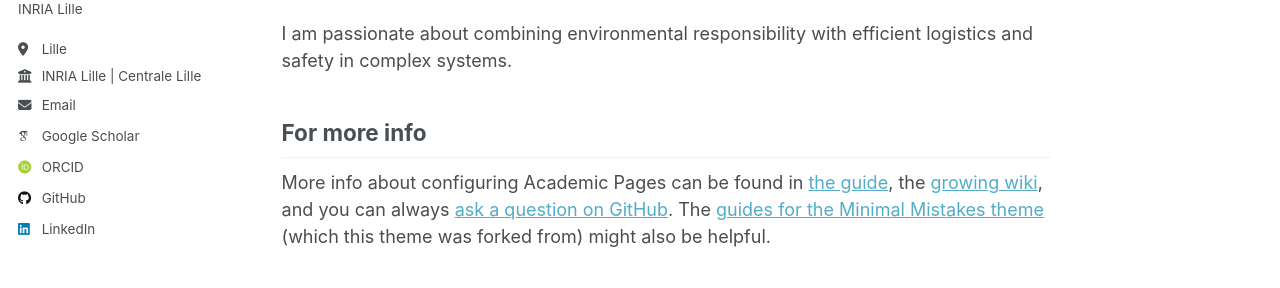
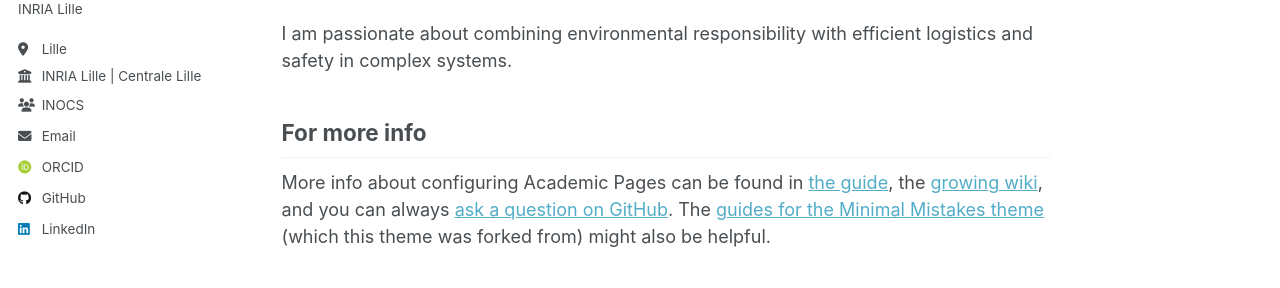
Before and after one commit to Kiwy3/kiwy3.github.io, a Jekyll site: the page built from _pages/about.md, in a window 1280 px wide. Shown: the part 357-645 px from the top of the page. Built offline with Jekyll 4.4.1, drawn with Linux system fonts in a browser that asks for light colours; some web fonts are replaced; a script that is not in the unit is left out.

Commit message:
add team icons and url to author profile

```diff
--- a/_config.yml
+++ b/_config.yml
@@ -28,13 +28,15 @@ author:
   bio              : "PhD Student in Operation Research | INOCS team at INRIA Lille"
   location         : "Lille"
   employer         : "INRIA Lille | Centrale Lille"
+  team             : "INOCS"
+  team_url         : "https://team.inria.fr/inocs/"
   uri              : # URL
   email            : "nathan.davouse@inria.fr"
 
   # Academic websites
   academia         : # URL
   arxiv            : # URL - Update with the correct link to your profile
-  googlescholar    : "https://scholar.google.com/citations?user=PS_CX0AAAAAJ"
+  googlescholar    : # URL "https://scholar.google.com/citations?user=PS_CX0AAAAAJ"
   inspire-hep      : # URL
   impactstory      : # URL
   orcid            : "https://orcid.org/0009-0001-0313-2485"
--- a/_includes/author-profile.html
+++ b/_includes/author-profile.html
@@ -29,6 +29,9 @@
       {% endif %}
       {% if author.employer %}
         <li class="author__desktop"><i class="fas fa-fw fa-building-columns icon-pad-right" aria-hidden="true"></i>{{ author.employer }}</li>
+      {% endif %}
+      {% if author.team %}
+        <li><a href="{{ author.team_url }}"><i class="fas fa-fw fa-users icon-pad-right" aria-hidden="true"></i>{{ author.team }}</a></li>
       {% endif %}
       {% if author.uri %}
         <li><a href="{{ author.uri }}"><i class="fas fa-fw fa-link icon-pad-right" aria-hidden="true"></i>{{ site.data.ui-text[site.locale].website_label | default: "Website" }}</a></li>
```
